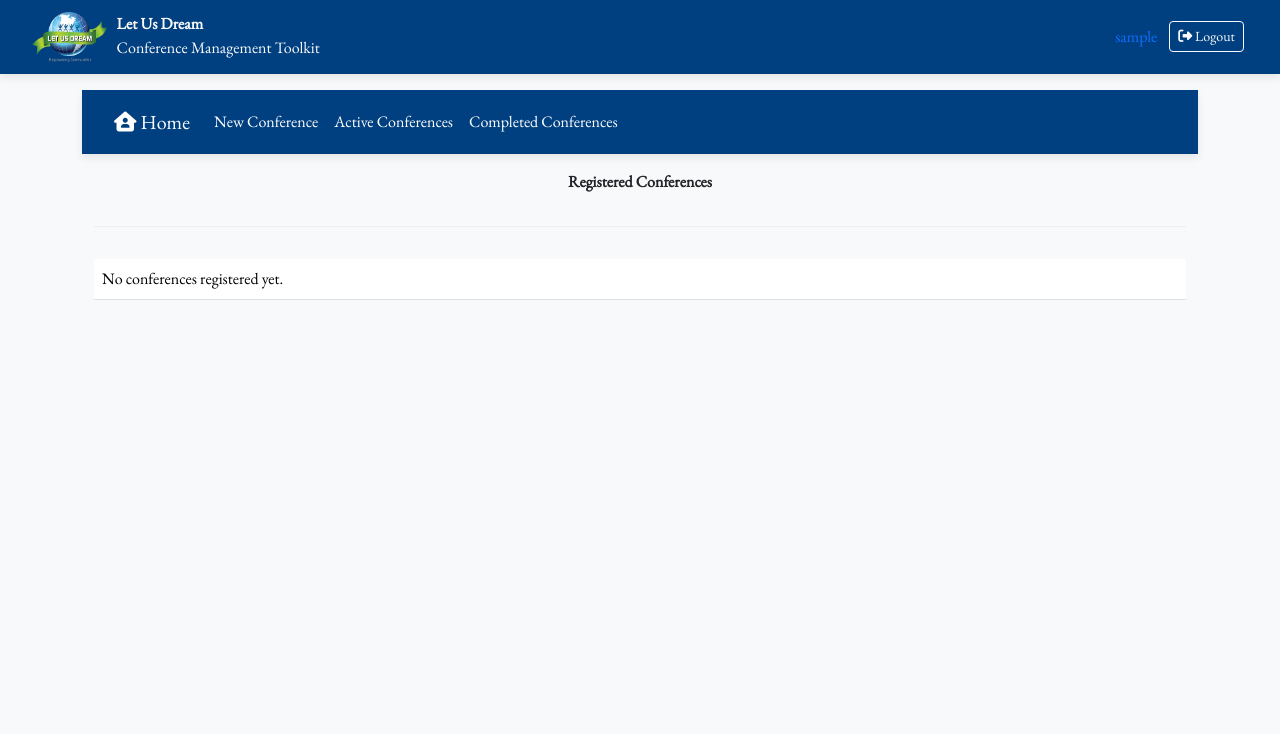
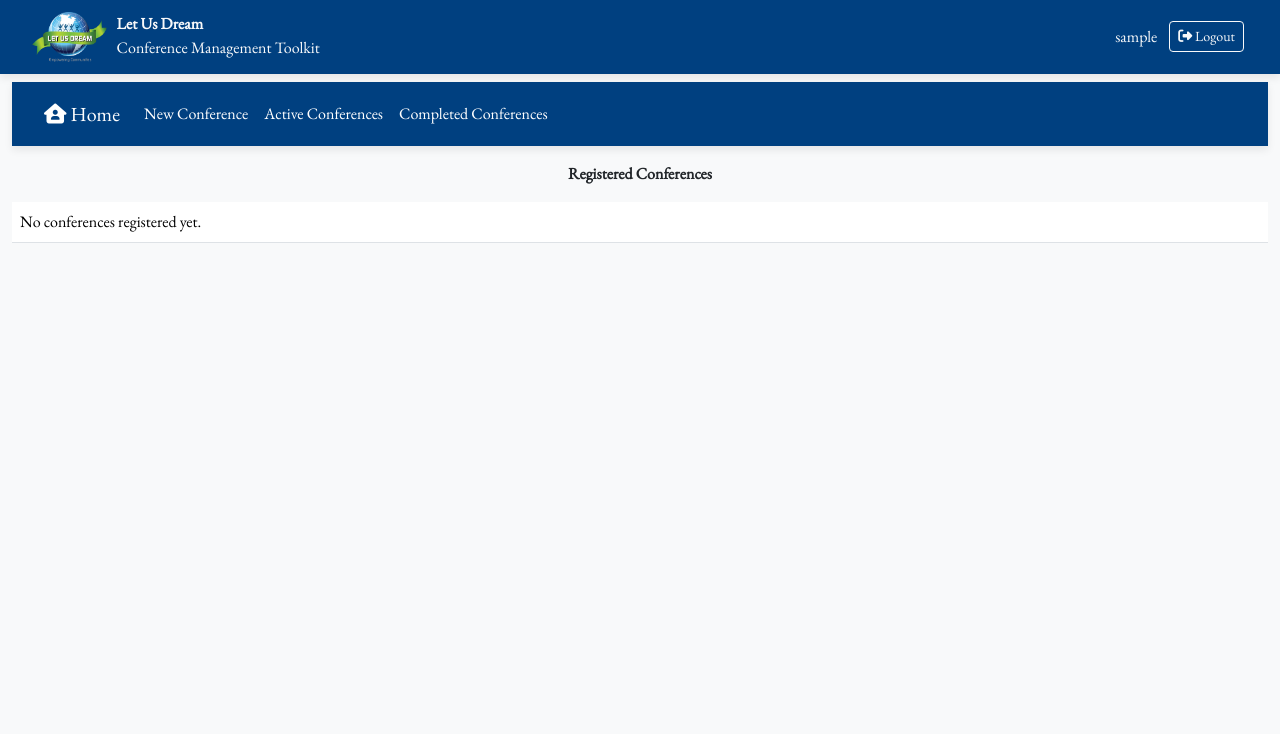
Before and after one commit to CHRISTInfotech/ludconf, a Django app: page /registred_conference in a window 1280 px wide. Shown: the top 734 px of the page. Run offline with Django 5.2, Linux system fonts and the light colour scheme; the visitor is signed in with stand-in values (Sample User, id 1); data that the repository does not hold is empty.

Commit message:
design fixes

```diff
--- a/static/css/base.css
+++ b/static/css/base.css
@@ -270,16 +270,6 @@ button.btn-primary:hover {
   background-color: #002f5c;
 }
 
-/* ======= Card Hover ======= */
-.card {
-  transition: transform 0.2s ease-in-out;
-}
-
-.card:hover {
-  transform: scale(1.02);
-  box-shadow: 0 6px 18px rgba(0, 64, 128, 0.15);
-}
-
 /* ======= Question Numbering ======= */
 .question-number {
   display: inline-block;
--- a/templates/base.html
+++ b/templates/base.html
@@ -35,7 +35,7 @@
     {% include 'partials/messages.html' %}
 </div>
 
-<div class="container main-container m-auto my-3">
+<div class="container-fluid main-container m-0 my-2">
     {% block content %}
 
     {% endblock content %}
--- a/templates/organiser/listconferences.html
+++ b/templates/organiser/listconferences.html
@@ -6,9 +6,8 @@
     {% include 'partials/nav.html' %}
 
     <div class="row m-auto py-3">
-        <div class="col-12 fs-6 fw-bold text-center">
-            Completed Conferences <br/>
-            <hr/>
+        <div class="col-12 fs-6 fw-bold text-center mb-3">
+            Completed Conferences
         </div>
         <div class="">
             <table class="table table-hover">
--- a/templates/organiser/newconference.html
+++ b/templates/organiser/newconference.html
@@ -6,9 +6,8 @@
     {% include 'partials/nav.html' %}
 
     <div class="row m-auto py-3">
-        <div class="col-12 fs-6 fw-bold text-center">
-            Organising Conferences <br/>
-            <hr/>
+        <div class="col-12 fs-6 fw-bold text-center mb-3">
+            Organising Conferences
         </div>
         <div class="">
             <table class="table table-hover">
--- a/templates/partials/header.html
+++ b/templates/partials/header.html
@@ -19,7 +19,7 @@
                 </a>
             {% else %}
                 <div class="p-2">
-                    <a href="{% url 'dashboard' %}" class="text-decoration-none">
+                    <a href="{% url 'dashboard' %}" class="text-decoration-none text-light">
                         {{ request.user.username }}
                     </a>
                 </div>
--- a/templates/participant/dashboard.html
+++ b/templates/participant/dashboard.html
@@ -71,7 +71,7 @@
                 </div>
             {% endfor %}
         {% else %}
-            <div class="p-3 text-center fw-bold">
+            <div class="p-3 text-center border mt-4 p-5 fw-bold">
                 No New Conferences !
             </div>
         {% endif %}
--- a/templates/participant/regconferences.html
+++ b/templates/participant/regconferences.html
@@ -6,11 +6,10 @@
     {% include 'partials/nav.html' %}
 
     <div class="row m-auto py-3">
-        <div class="col-12 fs-6 fw-bold text-center">
-            Registered Conferences <br/>
-            <hr/>
+        <div class="col-12 fs-6 fw-bold text-center mb-3">
+            Registered Conferences
         </div>
-        <div class="">
+        <div class="col-12">
             <table class="table table-hover">
                 <tbody>
                 {% if conferences %}
@@ -60,7 +59,7 @@
                     {% endfor %}
                 {% else %}
                     <tr>
-                        <td class="p-2">
+                        <td class="row p-2">
                             No conferences registered yet.
                         </td>
                     </tr>
--- a/templates/siteadmin/activeconference.html
+++ b/templates/siteadmin/activeconference.html
@@ -6,9 +6,8 @@
     {% include 'partials/nav.html' %}
 
     <div class="row m-auto py-3">
-        <div class="col-12 fs-6 fw-bold text-center">
-            Active Conferences <br/>
-            <hr/>
+        <div class="col-12 fs-6 fw-bold text-center mb-3">
+            Active Conferences
         </div>
         <div class="">
             <table class="table table-hover">
@@ -26,7 +25,6 @@
                                     <i class="fa-regular fa-circle-check"></i>
                                     Manage
                                 </a>
-                                <hr/>
                             </div>
                             <div class="col-sm-12 col-md-4 fs-6 mb-3">
                                 Location: {{ conf.location }}
--- a/templates/siteadmin/dashboard.html
+++ b/templates/siteadmin/dashboard.html
@@ -8,9 +8,8 @@
     <div class="row m-auto py-3">
         <div class="col-12 fs-6 fw-bold text-center mb-3">
             Conference Admin Dashboard <br/>
-            <hr/>
         </div>
-        <div class="col-sm-12 col-md-6 mb-3">
+        <div class="col-sm-12 col-md-6 mb-2">
             <div class="text-center">
                 Active Conferences
             </div>
@@ -18,7 +17,7 @@
                 {{ active_conferences }}
             </div>
         </div>
-        <div class="col-sm-12 col-md-6 mb-3">
+        <div class="col-sm-12 col-md-6 mb-2">
             <div class="text-center">
                 Conferences Managed
             </div>
@@ -27,7 +26,6 @@
             </div>
         </div>
         <div class="col-12 mb-3">
-            <hr/>
             <div class="text-center mb-3">
                 # for active conferences
             </div>
--- a/templates/siteadmin/listconferences.html
+++ b/templates/siteadmin/listconferences.html
@@ -6,9 +6,8 @@
     {% include 'partials/nav.html' %}
 
     <div class="row m-auto py-3">
-        <div class="col-12 fs-6 fw-bold text-center">
-            Completed Conferences <br/>
-            <hr/>
+        <div class="col-12 fs-6 fw-bold text-center mb-3">
+            Completed Conferences
         </div>
         <div class="">
             <table class="table table-hover">
--- a/templates/siteadmin/newconference.html
+++ b/templates/siteadmin/newconference.html
@@ -7,8 +7,7 @@
 
     <div class="row m-auto py-3">
         <div class="col-12 fs-6 fw-bold text-center">
-            <i class="fa-solid fa-plus"></i> New Conference <br/>
-            <hr/>
+            Create New Conference
         </div>
         <form method="POST" class="col-12 row m-auto">
             {% csrf_token %}
```
Also changed, not shown: templates/conference/index.html (+3 -4 lines), templates/participant/listconferences.html (+4 -5 lines).
